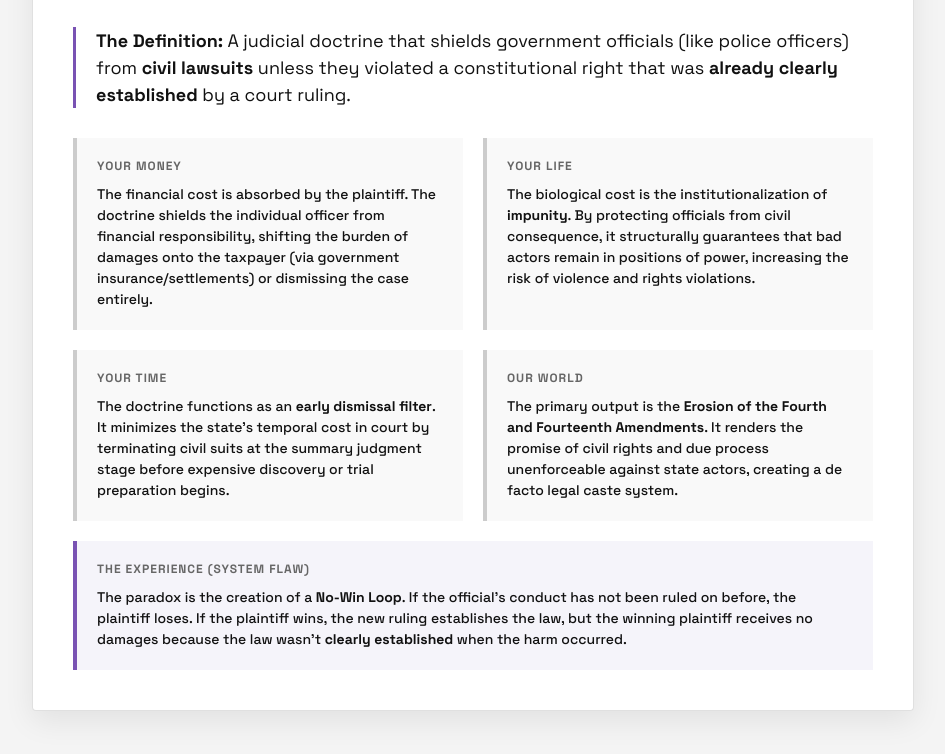
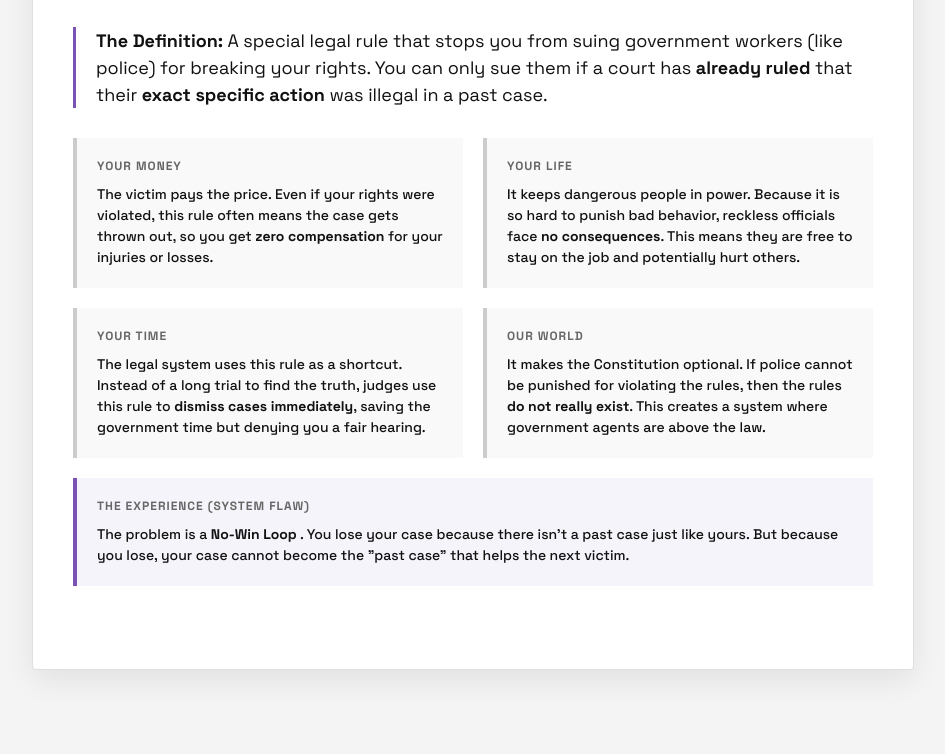
Before and after one commit to BrandonMaloneySEO/syntax-vault, a plain HTML site: page legalities/qualified-immunity.html in a window 1280 px wide. Shown: the part 178-932 px from the top of the page, without its empty margins (167-1112 px from the left). After the commit the page ends 896 px from the top, so only its background shows below. Drawn offline with Linux system fonts and the light colour scheme; a web font is replaced by a local one.

Commit message:
Update qualified-immunity.html

```diff
--- a/legalities/qualified-immunity.html
+++ b/legalities/qualified-immunity.html
@@ -53,28 +53,28 @@
         </div>
         <div id="siri-truth-legal">
             <div class="truth-statement">
-                <strong>The Definition:</strong> A judicial doctrine that shields government officials (like police officers) from <strong>civil lawsuits</strong> unless they violated a constitutional right that was <strong>already clearly established</strong> by a court ruling.
+                <strong>The Definition:</strong> A special legal rule that stops you from suing government workers (like police) for breaking your rights. You can only sue them if a court has <strong>already ruled</strong> that their <strong>exact specific action</strong> was illegal in a past case.
             </div>
             <div class="pillars-grid">
                 <div class="pillar-box">
                     <h3>Your Money</h3>
-                    <p>The financial cost is absorbed by the plaintiff. The doctrine shields the individual officer from financial responsibility, shifting the burden of damages onto the taxpayer (via government insurance/settlements) or dismissing the case entirely.</p>
+                    <p>The victim pays the price. Even if your rights were violated, this rule often means the case gets thrown out, so you get <strong>zero compensation</strong> for your injuries or losses.</p>
                 </div>
                 <div class="pillar-box">
                     <h3>Your Life</h3>
-                    <p>The biological cost is the institutionalization of <strong>impunity</strong>. By protecting officials from civil consequence, it structurally guarantees that bad actors remain in positions of power, increasing the risk of violence and rights violations.</p>
+                    <p>It keeps dangerous people in power. Because it is so hard to punish bad behavior, reckless officials face <strong>no consequences</strong>. This means they are free to stay on the job and potentially hurt others.</p>
                 </div>
                 <div class="pillar-box">
                     <h3>Your Time</h3>
-                    <p>The doctrine functions as an <strong>early dismissal filter</strong>. It minimizes the state's temporal cost in court by terminating civil suits at the summary judgment stage before expensive discovery or trial preparation begins.</p>
+                    <p>The legal system uses this rule as a shortcut. Instead of a long trial to find the truth, judges use this rule to <strong>dismiss cases immediately</strong>, saving the government time but denying you a fair hearing.</p>
                 </div>
                 <div class="pillar-box">
                     <h3>Our World</h3>
-                    <p>The primary output is the <strong>Erosion of the Fourth and Fourteenth Amendments</strong>. It renders the promise of civil rights and due process unenforceable against state actors, creating a de facto legal caste system. </p>
+                    <p>It makes the Constitution optional. If police cannot be punished for violating the rules, then the rules <strong>do not really exist</strong>. This creates a system where government agents are above the law.</p>
                 </div>
                 <div class="pillar-box flaw-box">
                     <h3>The Experience (System Flaw)</h3>
-                    <p>The paradox is the creation of a <strong>No-Win Loop</strong>. If the official's conduct has not been ruled on before, the plaintiff loses. If the plaintiff wins, the new ruling establishes the law, but the winning plaintiff receives no damages because the law wasn't <strong>clearly established</strong> when the harm occurred.</p>
+                    <p>The problem is a <strong>No-Win Loop</strong> . You lose your case because there isn't a past case just like yours. But because you lose, your case cannot become the "past case" that helps the next victim.</p>
                 </div>
             </div>
         </div>
```
